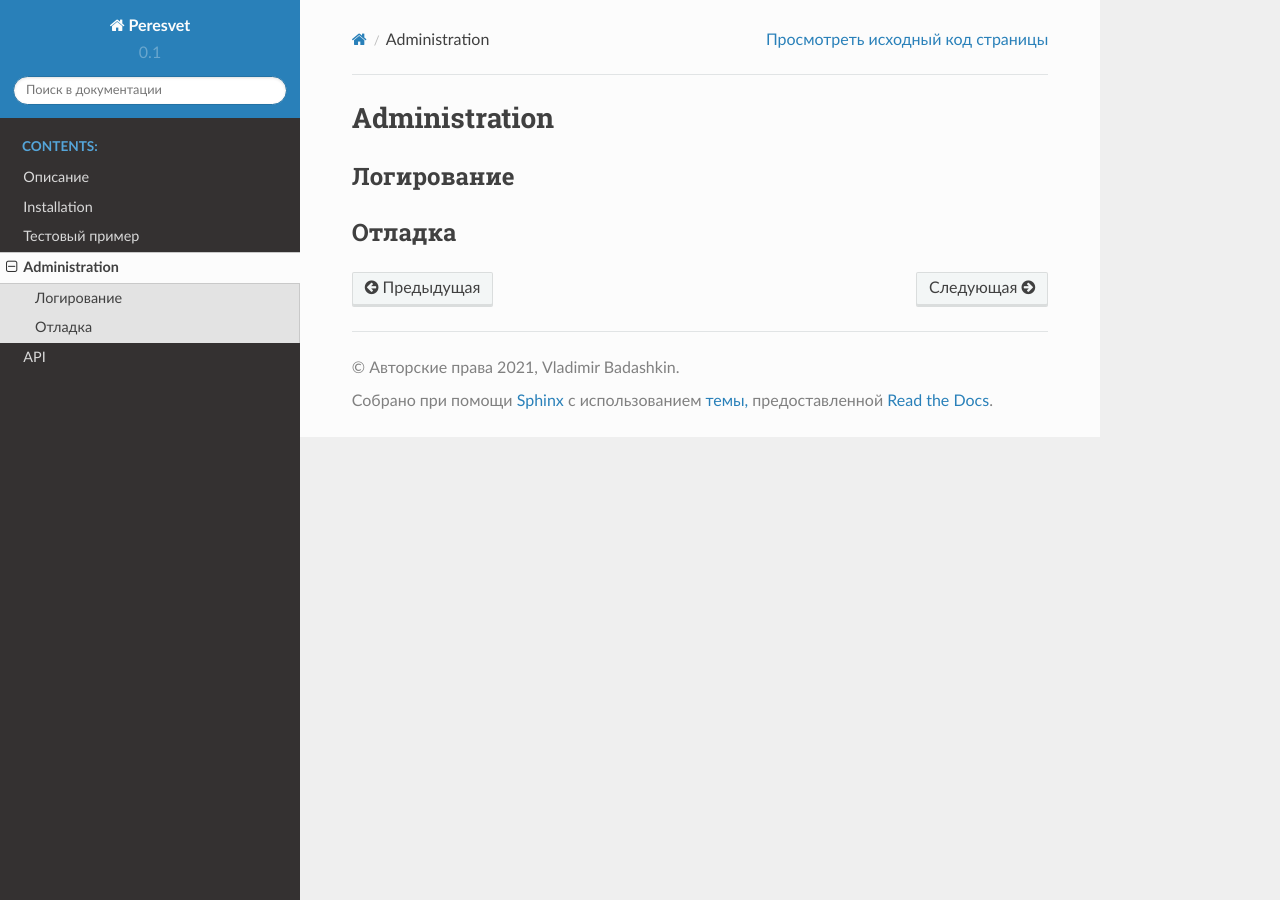
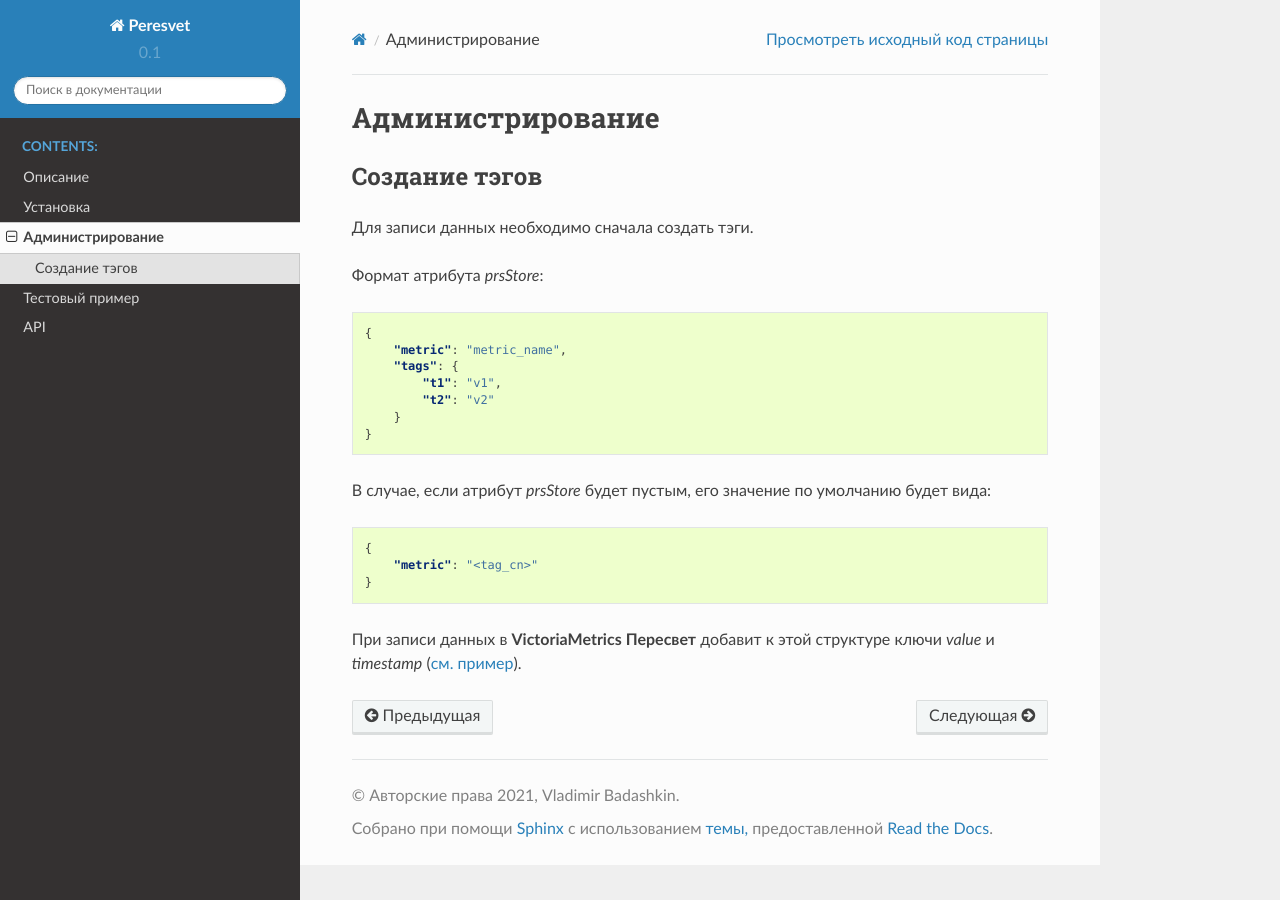
Before and after one commit to mp-co-ru/mpc-peresvet, a Sphinx documentation site: the page built from documentation/source/administration.rst, in a window 1280 px wide. Built offline with Sphinx 7.4.7 and the Read the Docs theme 2.0.0, drawn with Linux system fonts in a browser that asks for light colours.

Commit message:
#44 in progress

```diff
--- a/documentation/source/administration.rst
+++ b/documentation/source/administration.rst
@@ -1,7 +1,28 @@
-Administration
-==============
-Логирование
-+++++++++++
+Администрирование
+=================
+Создание тэгов
+++++++++++++++
+Для записи данных необходимо сначала создать тэги.
 
-Отладка
-+++++++
+Формат атрибута `prsStore`:
+
+.. code-block:: json
+
+   {
+       "metric": "metric_name",
+       "tags": {
+           "t1": "v1",
+           "t2": "v2"
+       }
+   }
+
+В случае, если атрибут `prsStore` будет пустым, его значение по умолчанию будет вида:
+
+.. code-block:: json
+
+   {
+       "metric": "<tag_cn>"
+   }
+
+При записи данных в **VictoriaMetrics** **Пересвет** добавит к этой структуре ключи `value` и `timestamp` (`см. пример
+<http://opentsdb.net/docs/build/html/api_http/put.html#example-multiple-data-point-put>`_).
```
Also changed, not shown: documentation/source/index.rst (+17 -7 lines).
